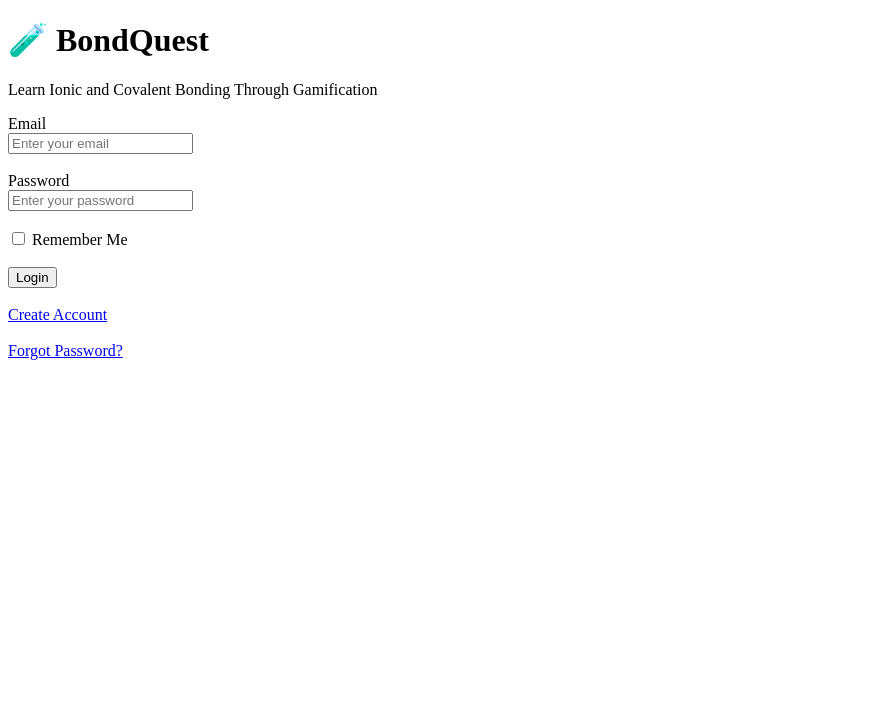
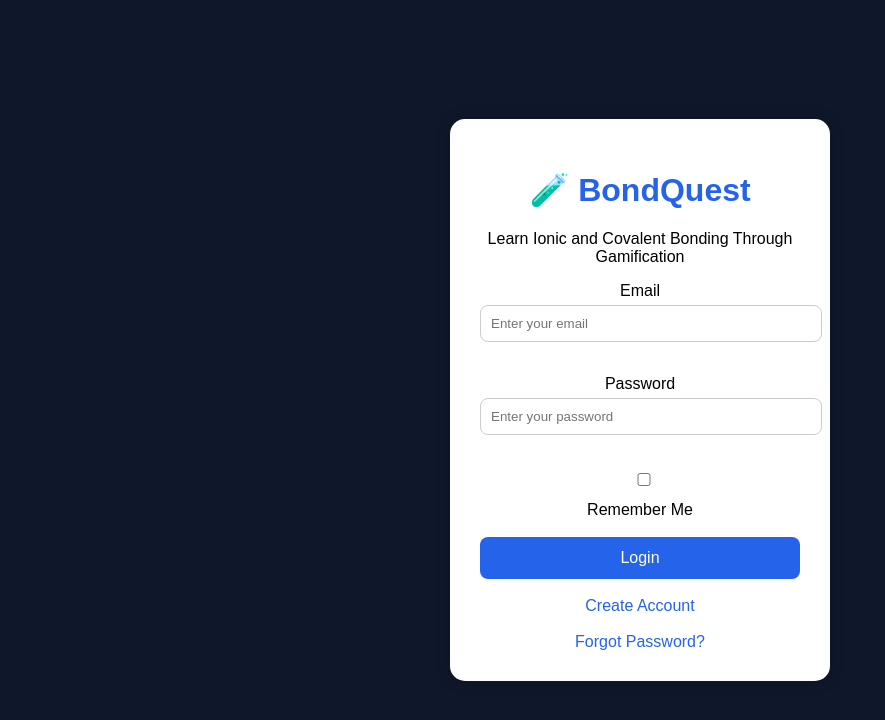
Before and after one commit to aljustinespinosa08-ops/BondQuest-, a plain HTML site: page views/login.html in a window 1280 px wide. Shown: the whole page, without its empty margins (0-885 px from the left). Drawn offline with Linux system fonts and the light colour scheme.

Commit message:
Update style.css

```diff
--- a/public/css/style.css
+++ b/public/css/style.css
@@ -1 +1,56 @@
-/* BondQuest Styles */
+body{
+    margin:0;
+    padding:0;
+    font-family:Arial, sans-serif;
+    background:#0F172A;
+    display:flex;
+    justify-content:center;
+    align-items:center;
+    height:100vh;
+}
+
+.login-container{
+    background:white;
+    padding:30px;
+    border-radius:15px;
+    width:320px;
+    text-align:center;
+    box-shadow:0 0 15px rgba(0,0,0,0.2);
+}
+
+h1{
+    color:#2563EB;
+}
+
+input{
+    width:100%;
+    padding:10px;
+    margin-top:5px;
+    margin-bottom:15px;
+    border:1px solid #ccc;
+    border-radius:8px;
+}
+
+button{
+    width:100%;
+    padding:12px;
+    background:#2563EB;
+    color:white;
+    border:none;
+    border-radius:8px;
+    cursor:pointer;
+    font-size:16px;
+}
+
+button:hover{
+    background:#1D4ED8;
+}
+
+a{
+    color:#2563EB;
+    text-decoration:none;
+}
+
+a:hover{
+    text-decoration:underline;
+}
```
